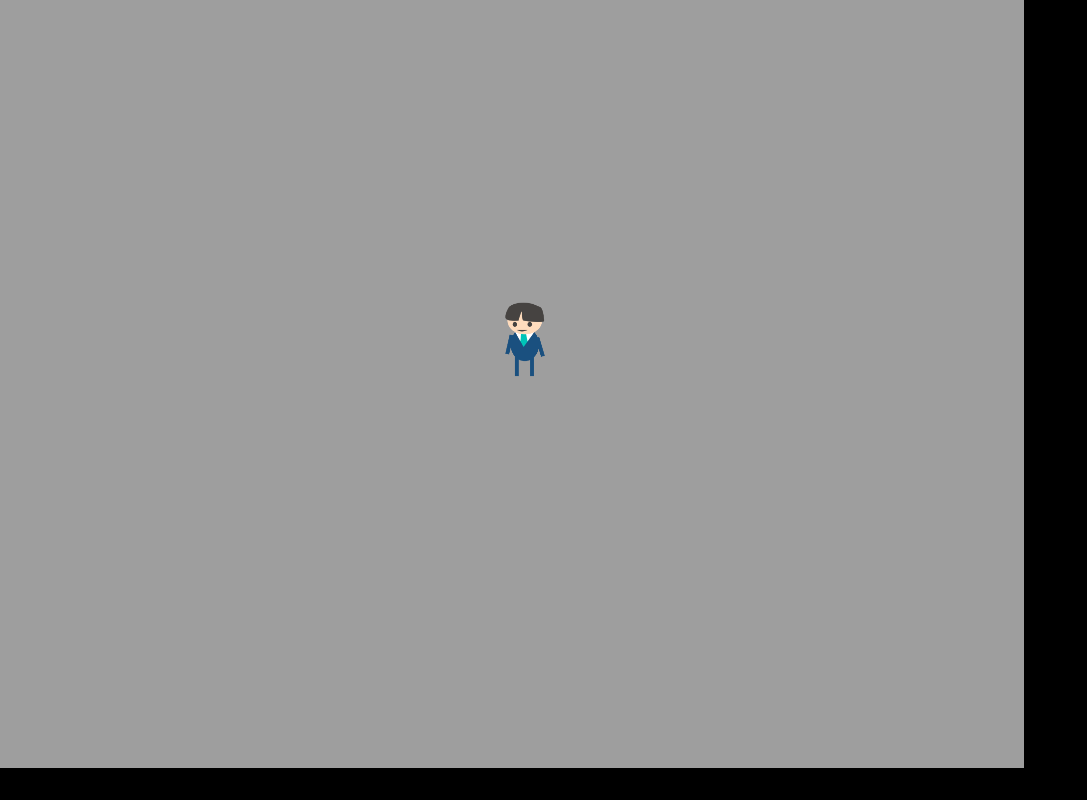
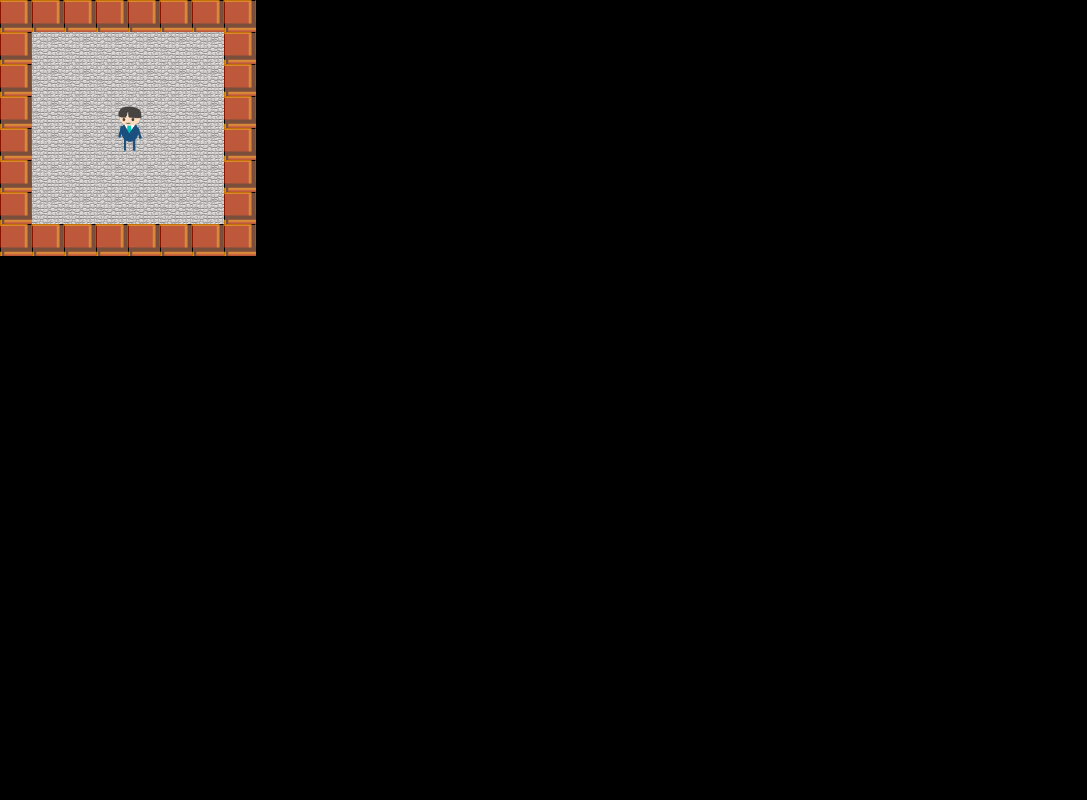
Before and after one commit to imjaehy0b/mini-project, a plain HTML site: page index.html in a window 1280 px wide. Shown: the whole page, without its empty margins (0-1087 px from the left). Drawn offline with Linux system fonts and the light colour scheme.

Commit message:
feat: player와 벽의 collision detection 구현 *add: collision.js
임시 map을 만들고 player와 collision block과의 충돌 테스트
이 과정에서 walls 객체를 만듬

```diff
--- a/index.html
+++ b/index.html
@@ -5,7 +5,16 @@
     <meta http-equiv="X-UA-Compatible" content="IE=edge">
     <meta name="viewport" content="width=device-width, initial-scale=1.0">
     <title>newlec ipsum</title>
+    <script type="importmap">
+        {
+          "imports": {
+            "Block": "http://127.0.0.1:5500/collision.js"
+          }
+        }
+    </script>
     <script type="module" src="js/GameCanvas.js" defer></script>
+    <!-- <script src="js/collision.js" defer></script> -->
+
     <link rel="stylesheet" href="css/style.css">
 </head>
 <body>
--- a/js/Background.js
+++ b/js/Background.js
@@ -8,7 +8,7 @@ class Background {
         this.width = width;
         this.height = height;
         this.img = new Image();
-        this.img.src = "../images/map.png";
+        this.img.src = "../images/temp map2.png";
     }
 
     /** @param {CanvasRenderingContext2D} ctx */
--- a/js/GameCanvas.js
+++ b/js/GameCanvas.js
@@ -1,15 +1,16 @@
 /** @type {HTMLCanvasElement} */
 
 import Background from "./Background.js";
+import CollisionBlock, {collisionBlocks} from "./collision.js";
 import Player from "./Player.js";
 
 const canvas = document.getElementById("canvas");
 const ctx = canvas.getContext("2d");
 
-canvas.width = 1024;
-canvas.height = 768;
-const playerWidth = 50;
-const playerHeight = 80;
+canvas.width = 256;
+canvas.height = 256;
+const playerWidth = 30;
+const playerHeight = 48;
 
 let direction = {
     up: false,
@@ -21,12 +22,38 @@ let direction = {
 const background = new Background(canvas.width, canvas.height);
 const player = new Player(playerWidth, playerHeight);
 
+const walls = [
+    { x: 0, y: 0, width: 256, height: 32 },
+    { x: 0, y: 32, width: 32, height: 224 },
+    { x: 224, y: 32, width: 32, height: 224 },
+    { x: 32, y: 224, width: 192, height: 32 },
+    // add more walls here
+  ];
+
 function animate() {
     window.requestAnimationFrame(animate);
     background.draw(ctx);
+
+    // collisionBlocks.forEach((CollisionBlock) => {
+    //     CollisionBlock.draw(ctx);
+    // })
+    player.update(direction);
+
+    for (const wall of walls) {
+        if (player.collidesWith(wall)) {
+          if (direction.up) player.position.y = wall.y + wall.height;
+          else if (direction.down) player.position.y = wall.y - player.height;
+          else if (direction.left) player.position.x = wall.x + wall.width;
+          else if (direction.right) player.position.x = wall.x - player.width;
+        }
+      }
+
     player.draw(ctx);
-    player.update(direction);
 }
+
+window.addEventListener("mousedown", (event) => {
+    console.log(event);
+})
 
 window.addEventListener("keydown", (event) => {
 
--- a/js/Player.js
+++ b/js/Player.js
@@ -1,8 +1,8 @@
 class Player {
     constructor(width, height) {
         this.position = {
-            x: 500,
-            y: 300,
+            x: 115,
+            y: 105,
         }
         this.width = width;
         this.height = height;
@@ -13,25 +13,55 @@ class Player {
 
     /** @param {CanvasRenderingContext2D} ctx */
     draw(ctx) {
-        // ctx.fillStyle = "red";
-        // ctx.fillRect(this.position.x, this.position.y, 50, 50);
         ctx.drawImage(this.img, this.position.x, this.position.y, this.width, this.height);
-
-        // this.img.onload = () => {
-        //     ctx.drawImage(this.img, this.position.x, this.position.y, this.width, this.height);
-        // }
     }
 
     update(direction) {
         if (direction.up)
-            this.position.y -= 5;
+            this.position.y -= 3;
         else if (direction.down)
-            this.position.y += 5;
+            this.position.y += 3;
         else if (direction.left)
-            this.position.x -= 5;
-        else if(direction.right)
-            this.position.x += 5;
+            this.position.x -= 3;
+        else if (direction.right)
+            this.position.x += 3;
+
+        // if (direction.up)
+        //     if (this.position.y + this.height > 170) {
+        //         if(this.position.y + this.height > 355 && this.position.x + this.width/2 > 585 && this.position.x + this.width/2 < 685 ) {
+
+        //         } else {
+        //             this.position.y -= 5;
+        //         }
+        //     } else {
+        //         this.position.y += 5;
+
+        //     }
+        // else if (direction.down)
+        //     if(this.position.y + this.height < 610)
+        //         this.position.y += 5;
+        //     else
+        //         this.position.y -= 5;
+        // else if (direction.left)
+        //     if(this.position.x + this.width/2 > 165)
+        //         this.position.x -= 5;
+        //     else
+        //         this.position.x += 5;
+        // else if(direction.right)
+        //     if(this.position.x + this.width/2 < 855)
+        //         this.position.x += 5;
+        //     else
+        //         this.position.x -= 5;
     }
+
+    collidesWith(rectangle) {
+        return (
+          this.position.x < rectangle.x + rectangle.width &&
+          this.position.x + this.width > rectangle.x &&
+          this.position.y < rectangle.y + rectangle.height &&
+          this.position.y + this.height > rectangle.y
+        );
+      }
 }
 
 export default Player;
--- /dev/null
+++ b/js/collision.js
@@ -0,0 +1,45 @@
+const background1 = [2538, 2538, 2538, 2538, 2538, 2538, 2538, 2538,
+    2538, 0, 0, 0, 0, 0, 0, 2538,
+    2538, 0, 0, 0, 0, 0, 0, 2538,
+    2538, 0, 0, 0, 0, 0, 0, 2538,
+    2538, 0, 0, 0, 0, 0, 0, 2538,
+    2538, 0, 0, 0, 0, 0, 0, 2538,
+    2538, 0, 0, 0, 0, 0, 0, 2538,
+    2538, 2538, 2538, 2538, 2538, 2538, 2538, 2538];
+
+  Array.prototype.parse2d = function() {
+    const rows = []
+    for (let i = 0; i < this.length; i+=8) {
+        rows.push(this.slice(i, i+8))
+    }
+
+    return rows;
+  }
+export default class CollisionBlock {
+    constructor({position}) {
+        this.position = position;
+        this.width = 32;
+        this.height = 32;
+    }
+
+    draw(ctx) {
+        ctx.fillStyle = "rgba(255, 0, 0, 0.5)";
+        ctx.fillRect(this.position.x, this.position.y, this.width, this.height)
+    }
+}
+
+export const collisionBlocks = [];
+const parsedCollisions = background1.parse2d();
+
+parsedCollisions.forEach((row, y) => {
+    row.forEach((symbol, x) => {
+        if (symbol === 2538) {
+            collisionBlocks.push(new CollisionBlock({
+                position: {
+                    x: x * 32,
+                    y: y * 32,
+                }
+            }))
+        }
+    })
+})
```
Also changed, not shown: images/temp map.png (added), images/temp map2.png (added).
